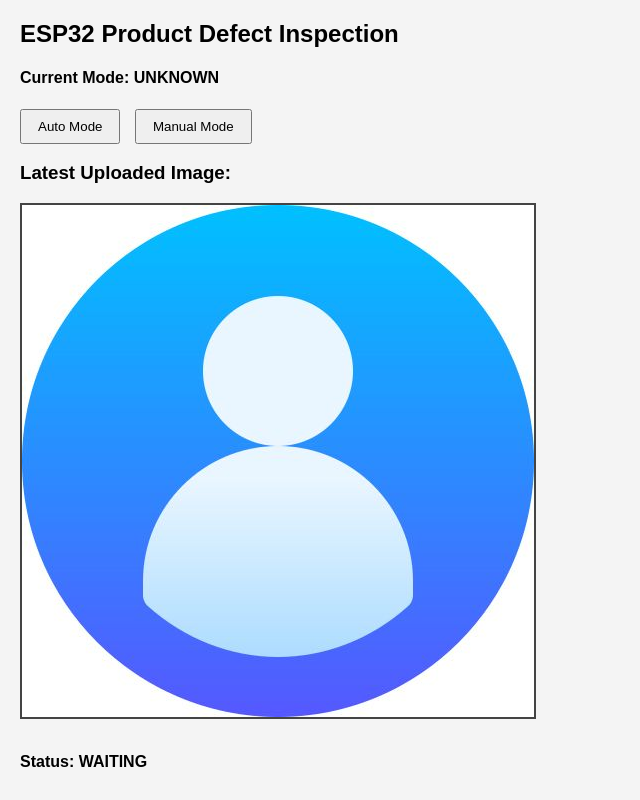
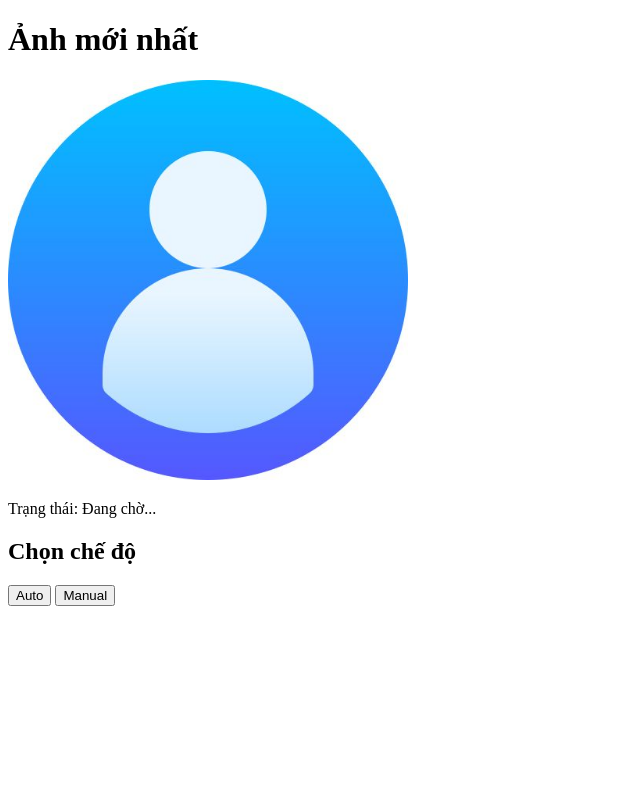
Before and after one commit to DTP-03/esp32-product-check, a Flask app: page / in a window 1280 px wide. Shown: the whole page, without its empty margins (0-640 px from the left). Run offline with Flask 2, Linux system fonts and the light colour scheme.

Commit message:
Update index.html

```diff
--- a/templates/index.html
+++ b/templates/index.html
@@ -2,84 +2,66 @@
 <html lang="en">
 <head>
   <meta charset="UTF-8">
-  <title>ESP32 Product Inspection</title>
-  <style>
-    body { font-family: Arial, sans-serif; margin: 20px; background-color: #f4f4f4; }
-    img { max-width: 100%; height: auto; border: 2px solid #444; margin-bottom: 20px; }
-    .status { font-weight: bold; margin-top: 10px; }
-    .controls { margin-top: 20px; }
-    .message { color: green; margin-top: 10px; font-weight: bold; }
-    button { margin-right: 10px; padding: 8px 16px; }
-  </style>
+  <title>ESP32 Product Check</title>
 </head>
 <body>
-  <h2>ESP32 Product Defect Inspection</h2>
+  <h1>Ảnh mới nhất</h1>
+  <img id="latestImage" src="/static/latest.jpg" width="400">
+  <p id="statusText">Trạng thái: Đang chờ...</p>
 
-  <h4>Current Mode: <span id="current-mode">Loading...</span></h4>
-  <div class="controls">
-    <button onclick="setMode('auto')">Auto Mode</button>
-    <button onclick="setMode('manual')">Manual Mode</button>
+  <h2>Chọn chế độ</h2>
+  <button onclick="setMode('auto')">Auto</button>
+  <button onclick="setMode('manual')">Manual</button>
+
+  <div id="manualControls" style="display:none">
+    <h3>Đánh giá thủ công</h3>
+    <button onclick="manualSubmit('OK')">OK</button>
+    <button onclick="manualSubmit('ERROR')">ERROR</button>
   </div>
 
-  <h3>Latest Uploaded Image:</h3>
-  <img id="latest-image" src="/static/latest.jpg" alt="Latest image">
-
-  <div class="status" id="result-status">Status: WAITING</div>
-
-  <div class="controls" id="manual-controls" style="display: none">
-    <button onclick="submitManualResult('OK')">Mark as OK</button>
-    <button onclick="submitManualResult('ERROR')">Mark as ERROR</button>
-  </div>
-
-  <div class="message" id="message-box"></div>
+  <p id="responseText"></p>
 
   <script>
-    async function setMode(mode) {
-      await fetch('/set-mode', {
-        method: 'POST',
-        headers: { 'Content-Type': 'application/json' },
-        body: JSON.stringify({ mode })
-      });
-      document.getElementById('current-mode').textContent = mode.toUpperCase();
-      document.getElementById('manual-controls').style.display = (mode === 'manual') ? 'block' : 'none';
-      loadStatus();
-    }
+    let lastTimestamp = "";
 
-    async function loadStatus() {
+    async function checkImageUpdate() {
       const res = await fetch('/status');
       const data = await res.json();
-      if (data.status) {
-        document.getElementById('result-status').textContent = 'Status: ' + data.status;
-        if (data.image) {
-          document.getElementById('latest-image').src = '/static/' + data.image + '?t=' + new Date().getTime();
-        }
-      }
-      if (data.message) {
-        document.getElementById('message-box').textContent = data.message;
+      document.getElementById("statusText").innerText = "Trạng thái: " + data.status;
+
+      if (data.timestamp !== lastTimestamp && data.status !== "WAITING") {
+        lastTimestamp = data.timestamp;
+        document.getElementById("latestImage").src = "/static/latest.jpg?t=" + new Date().getTime();
+        document.getElementById("responseText").innerText = "";
       }
     }
 
-    async function submitManualResult(result) {
-      const res = await fetch('/manual-result', {
-        method: 'POST',
-        headers: { 'Content-Type': 'application/json' },
+    async function setMode(mode) {
+      const res = await fetch("/set-mode", {
+        method: "POST",
+        headers: { "Content-Type": "application/json" },
+        body: JSON.stringify({ mode })
+      });
+      document.getElementById("manualControls").style.display = (mode === "manual") ? "block" : "none";
+      alert("Đã chọn chế độ " + mode.toUpperCase());
+    }
+
+    async function manualSubmit(result) {
+      const res = await fetch("/manual-result", {
+        method: "POST",
+        headers: { "Content-Type": "application/json" },
         body: JSON.stringify({ result })
       });
+
       const data = await res.json();
-      if (data.status) {
-        document.getElementById('result-status').textContent = 'Status: ' + data.status;
-        document.getElementById('message-box').textContent = 'Đã nhận diện, lưu và trả kết quả về ESP32';
-      } else if (data.error) {
-        document.getElementById('message-box').textContent = data.error;
+      if (data.message) {
+        document.getElementById("responseText").innerText = data.message;
+      } else {
+        alert(data.error);
       }
     }
 
-    setInterval(loadStatus, 3000);
-    window.onload = async () => {
-      const res = await fetch('/status');
-      const data = await res.json();
-      document.getElementById('current-mode').textContent = data.mode ? data.mode.toUpperCase() : 'UNKNOWN';
-    }
+    setInterval(checkImageUpdate, 2000);
   </script>
 </body>
 </html>
```
